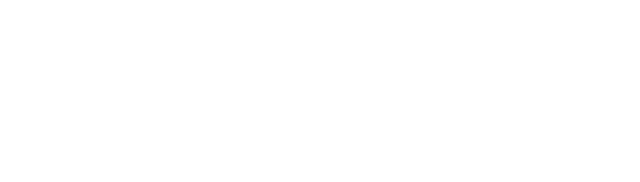
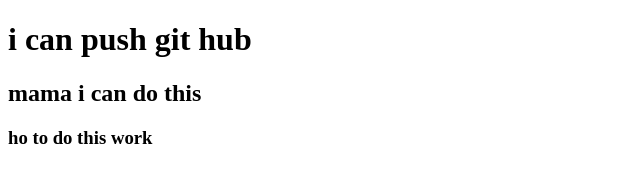
Before and after one commit to mahdihassan1/my-second-repo, a plain HTML site: page index.html in a window 1280 px wide. Shown: the whole page, without its empty margins (0-640 px from the left). Drawn offline with Linux system fonts and the light colour scheme.

Commit message:
added header

```diff
--- a/index.html
+++ b/index.html
@@ -7,6 +7,9 @@
     <title>My second github repo</title>
 </head>
 <body>
+    <h1>i can push git hub</h1>
+    <h2>mama i can do this</h2>
+    <h3>ho to do this work</h3>
 
 </body>
 </html>
```
